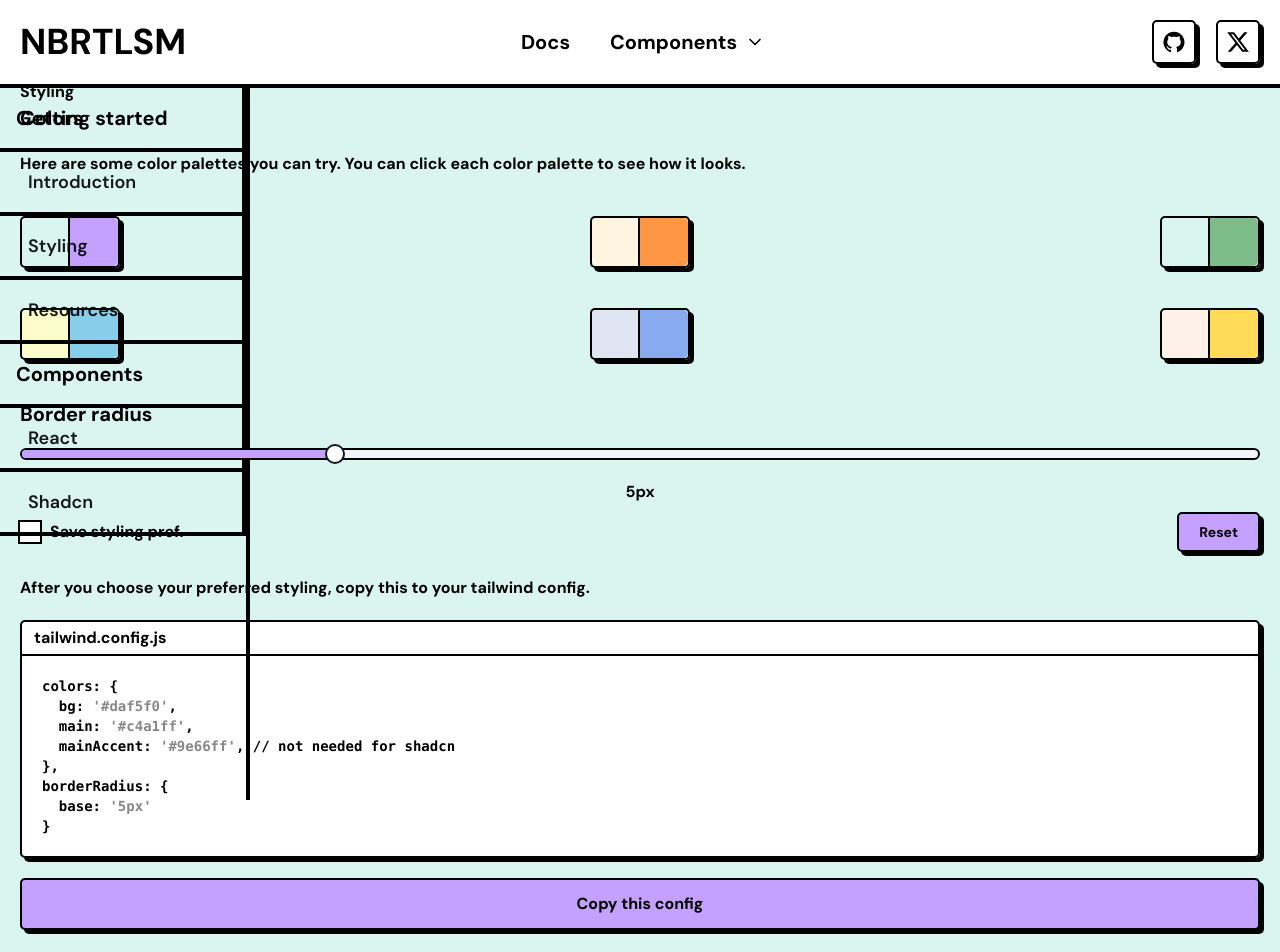
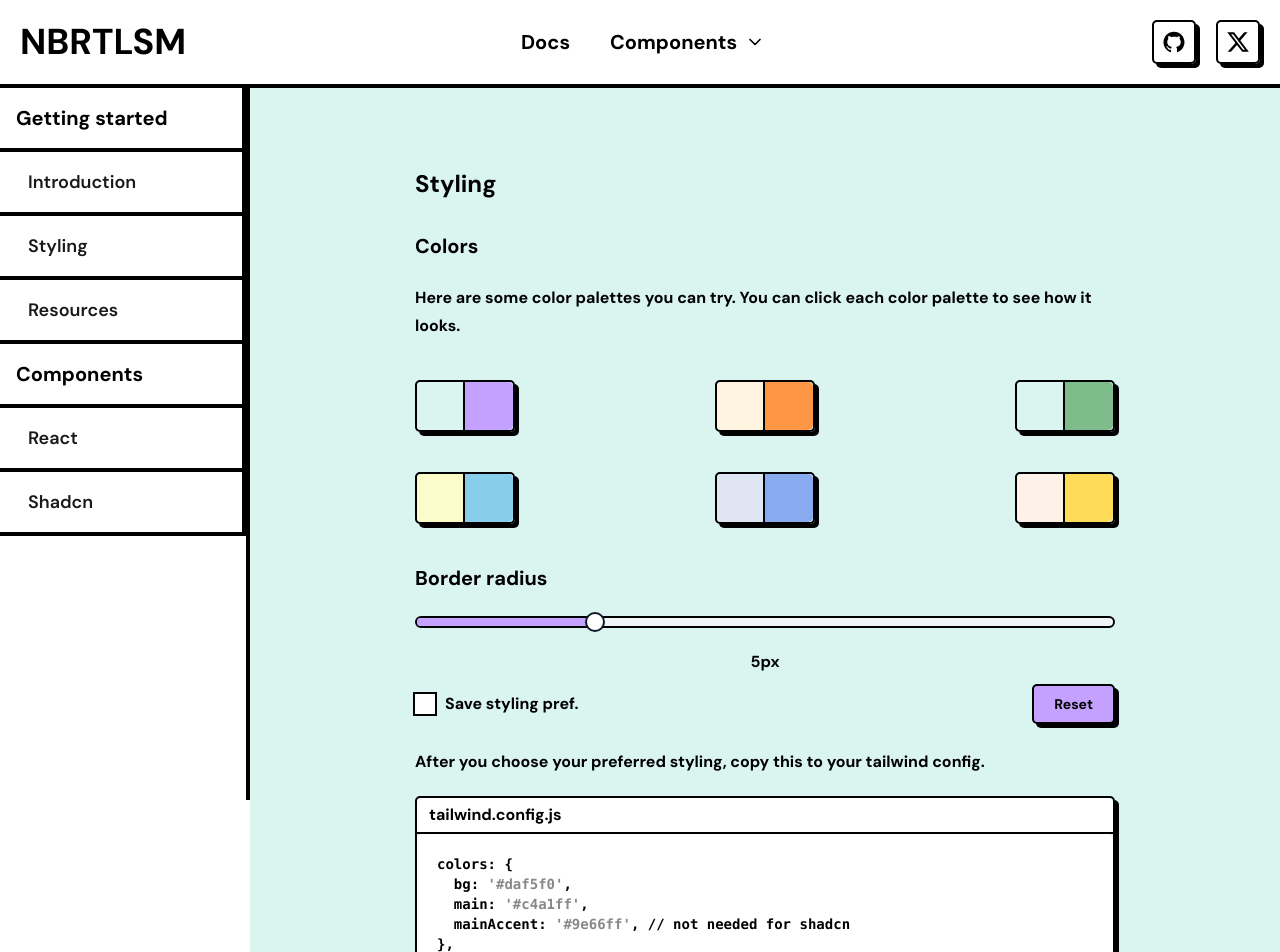
Before and after one commit to ekmas/neobrutalism-components, a Next.js app: page /docs/styling in a window 1280 px wide. Shown: the top 952 px of the page. Built offline with nearby package versions, Linux system fonts and the light colour scheme.

Commit message:
added layouts to tw config, and added not-prose to code to bypass prose-styling

```diff
--- a/src/components/app/Code.tsx
+++ b/src/components/app/Code.tsx
@@ -23,7 +23,7 @@ const Code = ({
         {name}
       </div>
       <pre>
-        <code>
+        <code className="not-prose">
           <div
             style={{ height: limitedHeight ? '300px' : 'unset' }}
             className="code w-max-[700px] scrollbar overflow-x-auto rounded-base bg-white p-5 text-sm  m1000:w-[500px] m750:h-[180px] m750:w-[350px] m400:w-full m400:text-xs"
--- a/tailwind.config.js
+++ b/tailwind.config.js
@@ -4,6 +4,7 @@ module.exports = {
     './src/pages/**/*.{js,ts,jsx,tsx,mdx}',
     './src/components/**/*.{js,ts,jsx,tsx,mdx}',
     './src/app/**/*.{js,ts,jsx,tsx,mdx}',
+    './src/layouts/**/*.{js,ts,jsx,tsx,mdx}',
   ],
   theme: {
     extend: {
```
